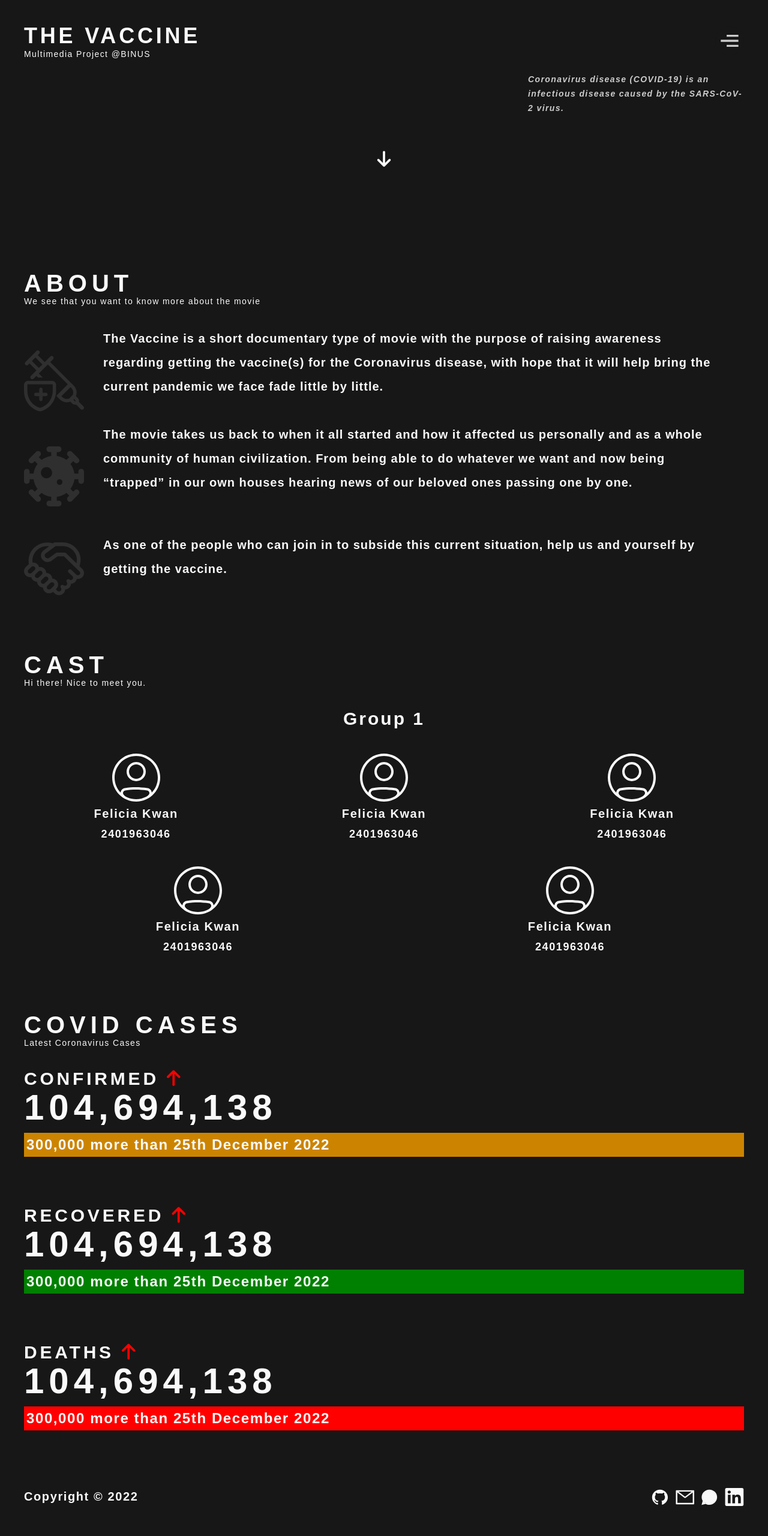
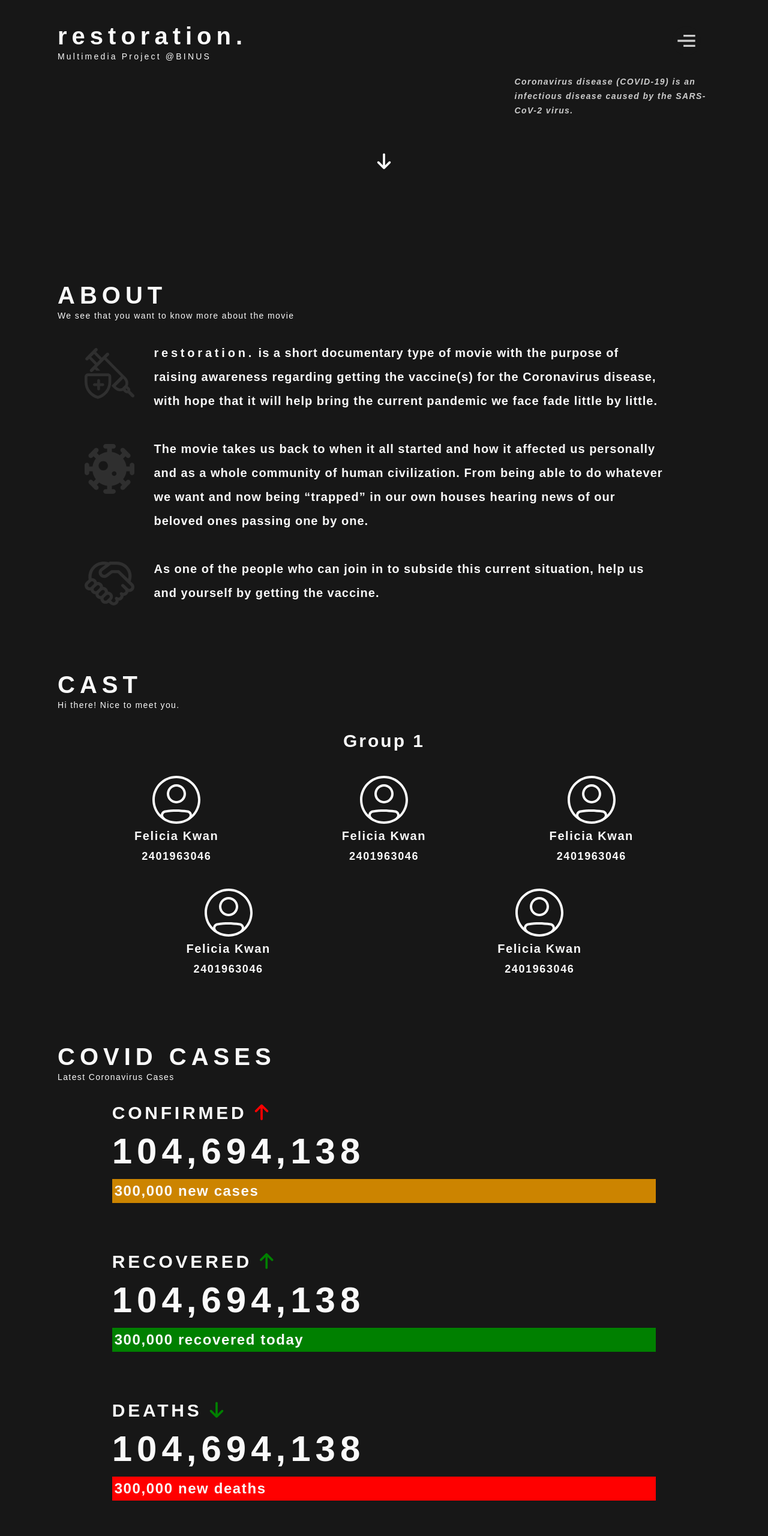
Before and after one commit to youhane/multimedia_project, a website: page index.html in a window 1280 px wide. Shown: the top 2560 px of the page at 60% size. Drawn offline with nearby package versions, Linux system fonts and the light colour scheme; no server answers.

Commit message:
[add] responsive on larger screens and used a different api, mostly done, need to make it magical

```diff
--- a/index.html
+++ b/index.html
@@ -11,59 +11,71 @@
 <body class="bg-black text-white font-sans scroll-smooth">
 
     <!-- Navbar -->
-    <button class="fixed right-10 mt-1 bg-black rounded-full aspect-square p-2" id="nav">
+    <button class="fixed right-10 md:right-14 xl:right-28 mt-1 bg-black rounded-full aspect-square p-2" id="nav">
         <img class="w-6 md:w-8" src="./assets/images/burger_menu.svg" alt="menu">
     </button>
 
     <!-- Sidebar -->
-    <section class="fixed w-screen h-screen hidden bg-black top-0 z-10" id="sidebar">
-        <nav class="w-screen h-screen px-10 flex flex-col justify-center items-center text-lg md:text-2xl" id="sidebar">
+    <section class="w-screen h-screen fixed bg-black top-0 z-10 hidden" id="sidebar">
+        <nav class="w-screen h-screen px-10 lg:px-20 flex flex-col lg:flex-row-reverse justify-center items-center text-lg md:text-2xl" id="sidebar">
+            <div class="w-screen px-10 flex flex-col justify-center items-center" id="nav-choice">
+                <a href="#about" class="w-full">
                     <button class="flex w-full justify-between items-center border-y py-3 md:py-5 px-5 italic font-bold">About <img class="md:w-8" src="./assets/images/about.svg" alt="about"></button>
+                </a>
+                <a href="#cast" class="w-full">
                     <button class="flex w-full justify-between items-center border-y py-3 md:py-5 px-5 italic font-bold">Cast <img class="md:w-8" src="./assets/images/cast.svg" alt="cast"></button>
+                </a>
+                <a href="#cases" class="w-full">
                     <button class="flex w-full justify-between items-center border-y py-3 md:py-5 px-5 italic font-bold">Covid Cases <img class="md:w-8" src="./assets/images/covid.svg" alt="covid"></button>
+                </a>
+                <a href="" class="w-full">
                     <button class="flex w-full justify-between items-center border-y py-3 md:py-5 px-5 italic font-bold">Watch Full <img class="md:w-8" src="./assets/images/watch.svg" alt="watch"></button>
+                </a>
+            </div>
             <button class="py-5" id="close"><img class="md:w-6" src="./assets/images/close.svg" alt="close"></button>
         </nav>
     </section>
 
     <!-- Landing -->
-    <section class="my-10 px-10">
+    <section class="my-10 px-10 md:px-14 lg:px-16 xl:px-24">
         <div class="mb-5">
-            <h1 class="font-bold tracking-[0.3rem] text-4xl">THE VACCINE</h1>
-            <h2 class="text-[0.55rem] tracking-widest md:text-sm">Multimedia Project @BINUS</h2>
+            <h1 class="font-bold tracking-[0.25rem] md:tracking-[0.4rem] lg:tracking-[0.5rem] md:text-3xl lg:text-4xl xl:text-[2.5rem] xl:mb-1">restoration.</h1>
+            <h2 class="text-[0.55rem] tracking-wide md:tracking-wider lg:tracking-widest xl:tracking-[0.2rem] md:text-sm">Multimedia Project @BINUS</h2>
         </div>
         <p class="text-center italic font-bold text-white/80 tracking-widest text-[0.63rem] leading-[1.75] md:text-sm md:w-7/12 mx-auto lg:text-left lg:ml-auto lg:mr-0 lg:w-[30%] lg:leading-6" id="facts">
             Coronavirus disease (COVID-19) is an infectious disease caused by the SARS-CoV-2 virus.
         </p>
+        <a href="#about">
             <button class="text-center w-full py-16">
                 <i class="fa-solid fa-arrow-down animate-bounce z-0 md:text-2xl lg:text-3xl"></i>
             </button>
+        </a>
     </section>
 
     <!-- About -->
-    <section class="my-24 px-10">
+    <section class="my-24 md:my-28 px-10 md:px-14 lg:px-16 xl:px-24" id="about">
         <div class="mb-5 md:mb-8">
-            <h1 class="font-bold tracking-[0.3rem] md:text-4xl lg:text-[2.5rem] lg:tracking-[0.5rem]">ABOUT</h1>
+            <h1 class="font-bold tracking-[0.3rem] md:text-4xl lg:text-[2.5rem] lg:tracking-[0.5rem] lg:mb-1">ABOUT</h1>
             <h2 class="text-[0.45rem] tracking-widest md:text-xs lg:text-sm">We see that you want to know more about the movie</h2>
         </div>
-        <div>
+        <div class="w-auto lg:w-11/12 mx-auto">
             <div class="flex items-center justify-center">
-                <img class="hidden lg:block w-1/12 mb-auto mt-10" src="./assets/images/syringe.svg" alt="syringe">
-                <p class="font-semibold tracking-wider leading-[1.8] text-[0.7rem] md:text-base md:leading-9 md:px-8 lg:text-xl lg:leading-10">
-                    The Vaccine is a short documentary type of movie with the purpose of raising awareness regarding getting the vaccine(s) for the Coronavirus disease, with hope that it will help bring the current pandemic we face fade little by little.
+                <img class="hidden lg:block w-1/12 mb-auto mt-8 xl:mt-3" src="./assets/images/syringe.svg" alt="syringe">
+                <p class="font-semibold tracking-wider leading-[1.8] text-[0.7rem] md:text-base md:leading-9 md:px-8 lg:text-xl lg:leading-10 xl:leading-loose">
+                    <b class="tracking-[0.2rem] lg:tracking-[0.3rem]">restoration.</b> is a short documentary type of movie with the purpose of raising awareness regarding getting the vaccine(s) for the Coronavirus disease, with hope that it will help bring the current pandemic we face fade little by little.
                     <br><br>
                 </p>
             </div>
             <div class="flex items-center justify-center">
-                <img class="hidden lg:block w-1/12 mb-auto mt-10" src="./assets/images/virus.svg" alt="virus">
-                <p class="font-semibold tracking-wider leading-[1.8] text-[0.7rem] md:text-base md:leading-9 md:px-8 lg:text-xl lg:leading-10">
+                <img class="hidden lg:block w-1/12 mb-auto mt-10 xl:mt-3" src="./assets/images/virus.svg" alt="virus">
+                <p class="font-semibold tracking-wider leading-[1.8] text-[0.7rem] md:text-base md:leading-9 md:px-8 lg:text-xl lg:leading-10 xl:leading-loose">
                     The movie takes us back to when it all started and how it affected us personally and as a whole community of human civilization. From being able to do whatever we want and now being “trapped” in our own houses hearing news of our beloved ones passing one by one.
                     <br><br>
                 </p>
             </div>
             <div class="flex items-center justify-center">
-                <img class="hidden lg:block w-1/12 mb-auto mt-10" src="./assets/images/hand.svg" alt="hand">
-                <p class="font-semibold tracking-wider leading-[1.8] text-[0.7rem] md:text-base md:leading-9 md:px-8 lg:text-xl lg:leading-10">
+                <img class="hidden lg:block w-1/12 mb-auto mt-2" src="./assets/images/hand.svg" alt="hand">
+                <p class="font-semibold tracking-wider leading-[1.8] text-[0.7rem] md:text-base md:leading-9 md:px-8 lg:text-xl lg:leading-10 xl:leading-loose">
                     As one of the people who can join in to subside this current situation, help us and yourself by getting the vaccine.
                 </p>
             </div>
@@ -71,12 +83,12 @@
     </section>
 
     <!-- Cast -->
-    <section class="my-24 px-10">
+    <section class="my-24 md:my-28 px-10 md:px-14 lg:px-16 xl:px-24" id="cast">
         <div class="mb-5 md:mb-8">
-            <h1 class="font-bold tracking-[0.3rem] md:text-4xl lg:text-[2.5rem] lg:tracking-[0.5rem]">CAST</h1>
+            <h1 class="font-bold tracking-[0.3rem] md:text-4xl lg:text-[2.5rem] lg:tracking-[0.5rem] lg:mb-1">CAST</h1>
             <h2 class="text-[0.7rem] tracking-widest md:text-xs lg:text-sm">Hi there! Nice to meet you.</h2>
         </div>
-        <div>
+        <div class="w-auto lg:w-11/12 mx-auto">
             <h1 class="font-bold text-center tracking-widest text-xl mb-10 md:text-2xl lg:text-3xl">Group 1</h1>
             <div class="grid grid-cols-1 gap-10 md:grid-cols-2 lg:grid-cols-6">
                 <div class="flex flex-col text-center items-center font-semibold tracking-widest gap-1.5 lg:col-span-2">
@@ -109,31 +121,31 @@
     </section>
 
     <!-- Covid Cases -->
-    <section class="my-24 px-10">
+    <section class="my-24 md:my-28 px-10 md:px-14 lg:px-16 xl:px-24" id="cases">
         <div class="mb-5 md:mb-8">
-            <h1 class="font-bold tracking-[0.3rem] md:text-4xl lg:text-[2.5rem] lg:tracking-[0.5rem]">COVID CASES</h1>
+            <h1 class="font-bold tracking-[0.3rem] md:text-4xl lg:text-[2.5rem] lg:tracking-[0.5rem] lg:mb-1">COVID CASES</h1>
             <h2 class="text-[0.6rem] tracking-widest md:text-xs lg:text-sm">Latest Coronavirus Cases</h2>
         </div>
-        <div class="flex flex-col gap-10 md:gap-20">
+        <div class="flex flex-col w-auto mx-auto gap-10 md:gap-20 md:w-11/12 lg:w-10/12">
             <div class="font-bold tracking-widest">
                 <h1 class="md:text-3xl lg:tracking-[0.3rem]">CONFIRMED <i class="fa-solid fa-arrow-up text-red"></i></h1>
-                <h1 class="text-4xl mb-3 md:text-5xl lg:text-6xl lg:tracking-[0.5rem]" id="confirmed">104,694,138</h1>
-                <h1 class="text-[0.55rem] bg-orange p-0.5 md:text-2xl md:p-1"><span>300,000</span> more than 25th December 2022</h1>
+                <h1 class="text-4xl mb-3 md:my-4 md:text-5xl lg:text-6xl lg:tracking-[0.5rem]" id="confirmed">104,694,138</h1>
+                <h1 class="text-[0.55rem] bg-orange p-0.5 md:text-2xl md:p-1"><span id="new-positive">300,000</span> new cases</h1>
             </div>
             <div class="font-bold tracking-widest">
-                <h1 class="md:text-3xl lg:tracking-[0.3rem]">RECOVERED <i class="fa-solid fa-arrow-up text-red"></i></h1>
-                <h1 class="text-4xl mb-3 md:text-5xl lg:text-6xl lg:tracking-[0.5rem]" id="recovered">104,694,138</h1>
-                <h1 class="text-[0.55rem] bg-green p-0.5 md:text-2xl md:p-1"><span>300,000</span> more than 25th December 2022</h1>
+                <h1 class="md:text-3xl lg:tracking-[0.3rem]">RECOVERED <i class="fa-solid fa-arrow-up text-green"></i></h1>
+                <h1 class="text-4xl mb-3 md:my-4 md:text-5xl lg:text-6xl lg:tracking-[0.5rem]" id="recovered">104,694,138</h1>
+                <h1 class="text-[0.55rem] bg-green p-0.5 md:text-2xl md:p-1"><span id="new-recovered">300,000</span> recovered today</h1>
             </div>
             <div class="font-bold tracking-widest">
-                <h1 class="md:text-3xl lg:tracking-[0.3rem]">DEATHS <i class="fa-solid fa-arrow-up text-red"></i></h1>
-                <h1 class="text-4xl mb-3 md:text-5xl lg:text-6xl lg:tracking-[0.5rem]" id="deaths">104,694,138</h1>
-                <h1 class="text-[0.55rem] bg-red p-0.5 md:text-2xl md:p-1"><span>300,000</span> more than 25th December 2022</h1>
+                <h1 class="md:text-3xl lg:tracking-[0.3rem]">DEATHS <i class="fa-solid fa-arrow-down text-green"></i></h1>
+                <h1 class="text-4xl mb-3 md:my-4 md:text-5xl lg:text-6xl lg:tracking-[0.5rem]" id="deaths">104,694,138</h1>
+                <h1 class="text-[0.55rem] bg-red p-0.5 md:text-2xl md:p-1"><span id="new-deaths">300,000</span> new deaths</h1>
             </div>
         </div>
     </section>
 
-    <footer class="font-bold tracking-widest text-center my-10 px-10 md:flex md:flex-row-reverse md:justify-between">
+    <footer class="font-bold tracking-widest text-center my-10 px-10 md:px-14 lg:px-16 xl:px-24 md:flex md:flex-row-reverse md:justify-between">
         <div class="flex justify-center gap-3 mb-3">
             <img src="./assets/images/github.svg" alt="github">
             <img src="./assets/images/mail.svg" alt="mail">
@@ -144,6 +156,7 @@
     </footer>
 
     <script src="https://code.jquery.com/jquery-3.6.0.min.js" integrity="sha256-/xUj+3OJU5yExlq6GSYGSHk7tPXikynS7ogEvDej/m4=" crossorigin="anonymous"></script>
+    <script src="https://code.jquery.com/ui/1.13.1/jquery-ui.min.js" integrity="sha256-eTyxS0rkjpLEo16uXTS0uVCS4815lc40K2iVpWDvdSY=" crossorigin="anonymous"></script>
     <script src="./scripts/scripts.js"></script>
 </body>
 </html>
```
Also changed, not shown: scripts/scripts.js (+17 -9 lines), styles/styles.css. Lines whose indentation alone changed are shown as unchanged.
